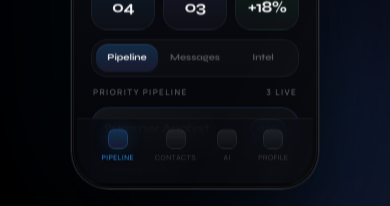
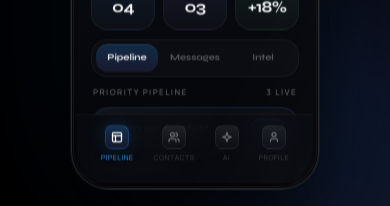
Before and after one commit to PragalvhaSharma/LITFInal, a Next.js app: page / in a window 390 px wide. Shown: the part 5700-5906 px from the top of the page. Built offline with nearby package versions, Linux system fonts and the light colour scheme.

Commit message:
Update navigation icons and adjust phone flyout positioning. Changed CSS class names for navigation dots to icons, increased their size, and added SVG graphics for better visual representation. Adjusted positioning of phone flyouts for improved layout consistency.

```diff
--- a/app/globals.css
+++ b/app/globals.css
@@ -525,17 +525,17 @@ body {
     inset 0 1px 0 rgba(255,255,255,.05);
   backdrop-filter: blur(18px);
   -webkit-backdrop-filter: blur(18px);
-  z-index: 1;
+  z-index: 3;
 }
 
 .phone-flyout.left {
   top: 98px;
-  left: -50px;
+  left: -140px;
   animation: card-float 6s ease-in-out infinite;
 }
 
 .phone-flyout.right {
-  right: -50px;
+  right: -140px;
   bottom: 102px;
   animation: card-float 6s ease-in-out infinite reverse;
 }
@@ -1193,18 +1193,28 @@ body {
   gap: 4px;
 }
 
-.m-bnav-dot {
-  width: 20px;
-  height: 20px;
+.m-bnav-icon {
+  width: 24px;
+  height: 24px;
   border-radius: 7px;
   border: 1px solid rgba(255,255,255,.05);
   background: linear-gradient(180deg, rgba(255,255,255,.08), rgba(255,255,255,.02));
+  display: flex;
+  align-items: center;
+  justify-content: center;
+  color: rgba(245, 245, 247, 0.4);
 }
 
-.m-bnav-dot.on {
+.m-bnav-icon svg {
+  width: 12px;
+  height: 12px;
+}
+
+.m-bnav-icon.on {
   border-color: rgba(41,151,255,.24);
   background: linear-gradient(180deg, rgba(41,151,255,.26), rgba(125,122,255,.12));
   box-shadow: 0 0 18px rgba(41,151,255,.16);
+  color: #fff;
 }
 
 .m-bnav-t {
@@ -1375,11 +1385,11 @@ body {
 
   .phone-flyout.left {
     top: 94px;
-    left: -30px;
+    left: -120px;
   }
 
   .phone-flyout.right {
-    right: -30px;
+    right: -120px;
     bottom: 96px;
   }
 
--- a/app/page.tsx
+++ b/app/page.tsx
@@ -574,19 +574,27 @@ export default function Home() {
 
                 <div className="m-bnav">
                   <div className="m-bnav-i">
-                    <div className="m-bnav-dot on" />
+                    <div className="m-bnav-icon on">
+                      <svg viewBox="0 0 24 24" fill="none" stroke="currentColor" strokeWidth="2.5" strokeLinecap="round" strokeLinejoin="round"><rect width="18" height="18" x="3" y="3" rx="2" ry="2"/><path d="M3 9h18"/><path d="M9 21V9"/></svg>
+                    </div>
                     <span className="m-bnav-t on">Pipeline</span>
                   </div>
                   <div className="m-bnav-i">
-                    <div className="m-bnav-dot" />
+                    <div className="m-bnav-icon">
+                      <svg viewBox="0 0 24 24" fill="none" stroke="currentColor" strokeWidth="2.5" strokeLinecap="round" strokeLinejoin="round"><path d="M16 21v-2a4 4 0 0 0-4-4H6a4 4 0 0 0-4 4v2"/><circle cx="9" cy="7" r="4"/><path d="M22 21v-2a4 4 0 0 0-3-3.87"/><path d="M16 3.13a4 4 0 0 1 0 7.75"/></svg>
+                    </div>
                     <span className="m-bnav-t">Contacts</span>
                   </div>
                   <div className="m-bnav-i">
-                    <div className="m-bnav-dot" />
+                    <div className="m-bnav-icon">
+                      <svg viewBox="0 0 24 24" fill="none" stroke="currentColor" strokeWidth="2.5" strokeLinecap="round" strokeLinejoin="round"><path d="m12 3-1.912 5.813a2 2 0 0 1-1.275 1.275L3 12l5.813 1.912a2 2 0 0 1 1.275 1.275L12 21l1.912-5.813a2 2 0 0 1 1.275-1.275L21 12l-5.813-1.912a2 2 0 0 1-1.275-1.275L12 3Z"/></svg>
+                    </div>
                     <span className="m-bnav-t">AI</span>
                   </div>
                   <div className="m-bnav-i">
-                    <div className="m-bnav-dot" />
+                    <div className="m-bnav-icon">
+                      <svg viewBox="0 0 24 24" fill="none" stroke="currentColor" strokeWidth="2.5" strokeLinecap="round" strokeLinejoin="round"><path d="M19 21v-2a4 4 0 0 0-4-4H9a4 4 0 0 0-4 4v2"/><circle cx="12" cy="7" r="4"/></svg>
+                    </div>
                     <span className="m-bnav-t">Profile</span>
                   </div>
                 </div>
```
